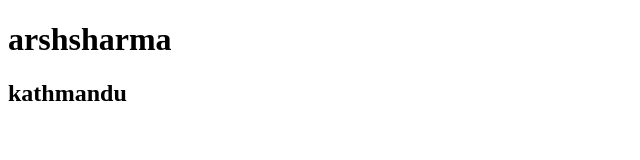
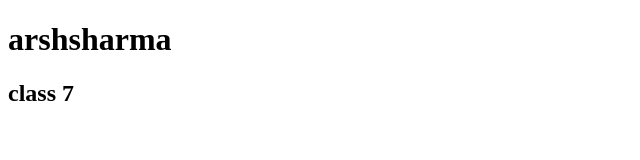
Before and after one commit to Arshdroid/https---github.com-Arshdroid-arsh, a plain HTML site: page index.html in a window 1280 px wide. Shown: the whole page, without its empty margins (0-640 px from the left). Drawn offline with Linux system fonts and the light colour scheme.

Commit message:
h2 change

```diff
--- a/index.html
+++ b/index.html
@@ -10,7 +10,7 @@
         arshsharma
     </h1>
     <h2>
-        kathmandu
+      class 7
     </h2>
 </body>
 </html>
```
